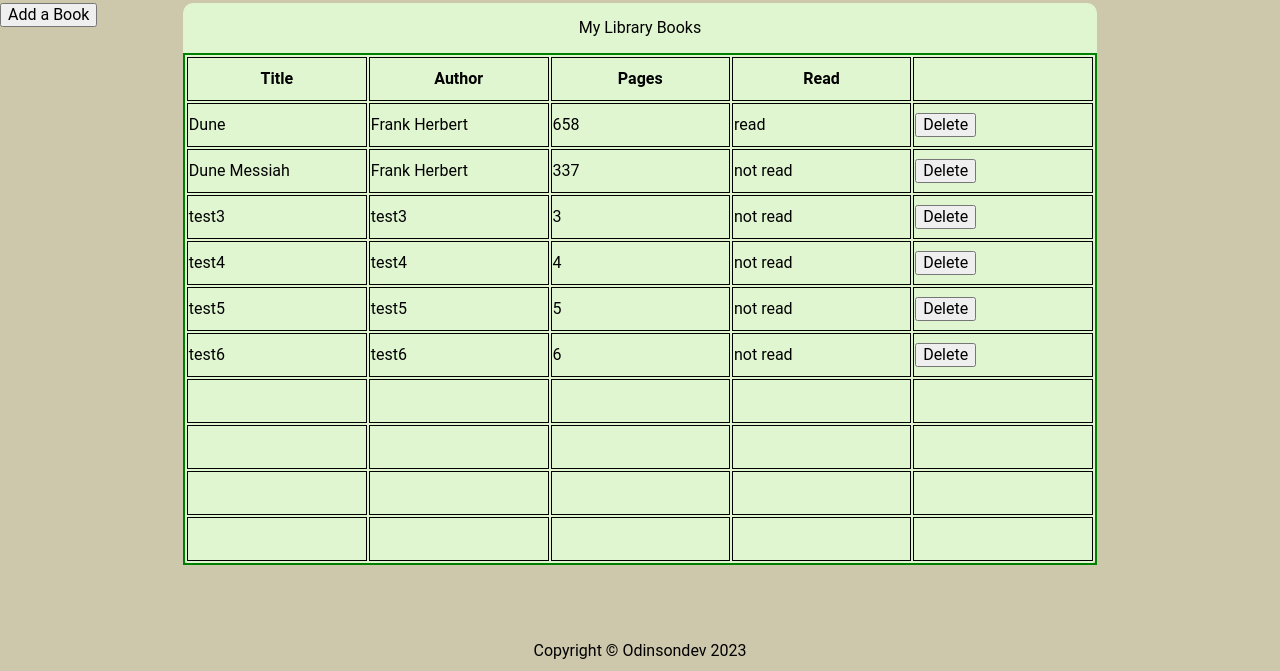
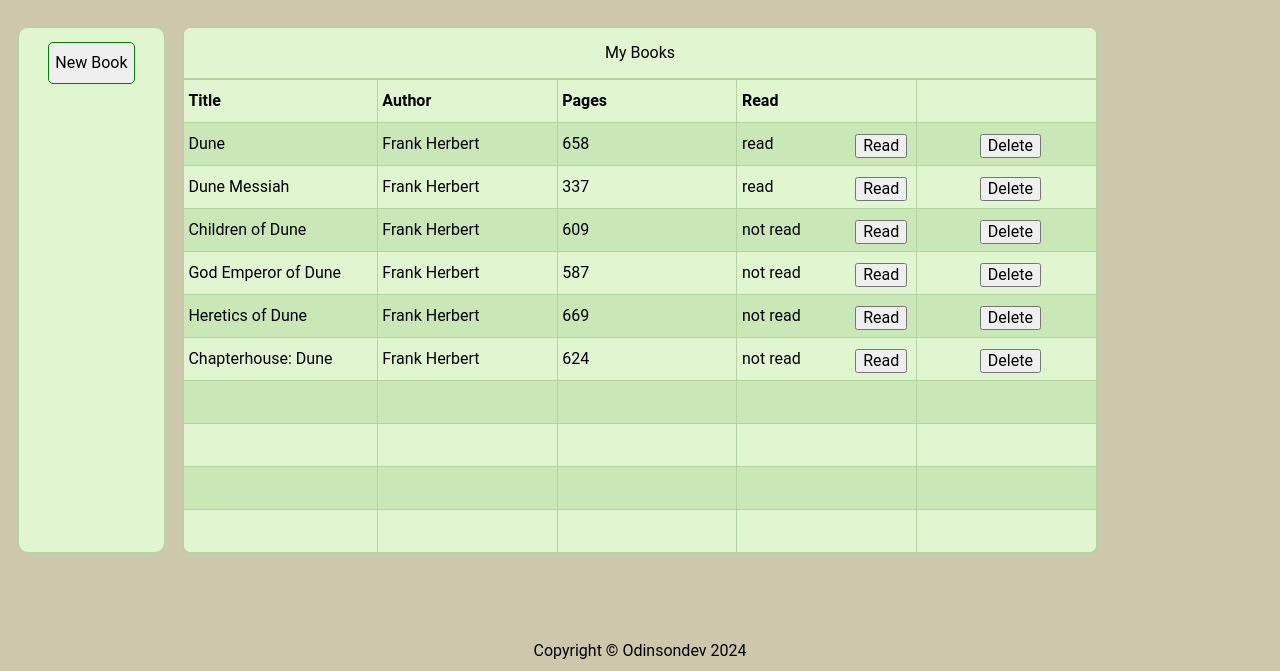
Before and after one commit to Odinsondev/project8-library, a plain HTML site: page index.html in a window 1280 px wide. Shown: the part 129-800 px from the top of the page. Drawn offline with Linux system fonts and the light colour scheme; a web font is replaced by a local one.

Commit message:
Feat: add 'read' toggle button
Style: add style to page

```diff
--- a/index.html
+++ b/index.html
@@ -6,15 +6,18 @@
   <title>Library</title>
   <meta charset="UTF-8">
   <meta name="viewport" content="width=device-width, initial-scale=1.0">
+  <link rel="stylesheet" href="https://fonts.googleapis.com/css2?family=Protest+Guerrilla&display=swap">
   <link rel="stylesheet" href="./normalize.css">
   <link rel="stylesheet" href="./style.css">
 </head>
 
 <body>
-  <header></header>
+  <header>
+    <p class="main-title">The Library</p>
+  </header>
 
   <div class="content1">
-    <button type="button" id="addBook">Add a Book</button>
+    <button type="button" id="addBook">New Book</button>
   </div>
   <div class="content2">
     <dialog id="modal">
@@ -46,7 +49,7 @@
   <div class="content3">
     <table>
       <caption>
-        <p>My Library Books</p>
+        <p class="title">My Books</p>
       </caption>
       <thead>
         <tr>
@@ -65,8 +68,6 @@
           <td id="cell04"></td>
           <td id="cell05"></td>
         </tr>
-      </tbody>
-      <tbody>
         <tr>
           <td id="cell11"></td>
           <td id="cell12"></td>
@@ -74,8 +75,6 @@
           <td id="cell14"></td>
           <td id="cell15"></td>
         </tr>
-      </tbody>
-      <tbody>
         <tr>
           <td id="cell21"></td>
           <td id="cell22"></td>
@@ -83,8 +82,6 @@
           <td id="cell24"></td>
           <td id="cell25"></td>
         </tr>
-      </tbody>
-      <tbody>
         <tr>
           <td id="cell31"></td>
           <td id="cell32"></td>
@@ -92,8 +89,6 @@
           <td id="cell34"></td>
           <td id="cell35"></td>
         </tr>
-      </tbody>
-      <tbody>
         <tr>
           <td id="cell41"></td>
           <td id="cell42"></td>
@@ -101,8 +96,6 @@
           <td id="cell44"></td>
           <td id="cell45"></td>
         </tr>
-      </tbody>
-      <tbody>
         <tr>
           <td id="cell51"></td>
           <td id="cell52"></td>
@@ -110,8 +103,6 @@
           <td id="cell54"></td>
           <td id="cell55"></td>
         </tr>
-      </tbody>
-      <tbody>
         <tr>
           <td id="cell61"></td>
           <td id="cell62"></td>
@@ -119,8 +110,6 @@
           <td id="cell64"></td>
           <td id="cell65"></td>
         </tr>
-      </tbody>
-      <tbody>
         <tr>
           <td id="cell71"></td>
           <td id="cell72"></td>
@@ -128,8 +117,6 @@
           <td id="cell74"></td>
           <td id="cell75"></td>
         </tr>
-      </tbody>
-      <tbody>
         <tr>
           <td id="cell81"></td>
           <td id="cell82"></td>
@@ -137,8 +124,6 @@
           <td id="cell84"></td>
           <td id="cell85"></td>
         </tr>
-      </tbody>
-      <tbody>
         <tr>
           <td id="cell91"></td>
           <td id="cell92"></td>
@@ -151,7 +136,7 @@
   </div>
 
   <footer>
-    <p>Copyright &copy; Odinsondev 2023</p>
+    <p>Copyright &copy; Odinsondev 2024</p>
   </footer>
 
   <script src="./javascript.js"></script>
--- a/javascript.js
+++ b/javascript.js
@@ -6,27 +6,32 @@ function Book(title, author, pages, read) {   //object constructor for Book
   this.read = read;
 }
 
+Book.prototype.toggleRead = function() {   //function to toggle read status
+  if (this.read === "read") {
+    this.read = "not read"
+  } else if (this.read === "not read") {
+    this.read = "read"
+  } else {}
+  addBookToLibrary();   //to update the list
+}
+
 const dune = new Book("Dune", "Frank Herbert", 658, "read");
-const duneMessiah = new Book("Dune Messiah", "Frank Herbert", 337, "not read");
+const duneMessiah = new Book("Dune Messiah", "Frank Herbert", 337, "read");
+const childrenOfDune = new Book("Children of Dune", "Frank Herbert", 609, "not read");
+const godEmperorOfDune = new Book("God Emperor of Dune", "Frank Herbert", 587, "not read");
+const theHereticsOfDune = new Book("Heretics of Dune", "Frank Herbert", 669, "not read");
+const chapterhouseDune = new Book("Chapterhouse: Dune", "Frank Herbert", 624, "not read");
 
-/////////////////////
-const test3 = new Book("test3", "test3", 3, "not read");
-const test4 = new Book("test4", "test4", 4, "not read");
-const test5 = new Book("test5", "test5", 5, "not read");
-const test6 = new Book("test6", "test6", 6, "not read");
-//////////////////
 
 const myLibrary = [];
 
 myLibrary.push(dune);
 myLibrary.push(duneMessiah);
+myLibrary.push(childrenOfDune);
+myLibrary.push(godEmperorOfDune);
+myLibrary.push(theHereticsOfDune);
+myLibrary.push(chapterhouseDune);
 
-////////////////////////
-myLibrary.push(test3);
-myLibrary.push(test4);
-myLibrary.push(test5);
-myLibrary.push(test6);
-////////////////////////////
 
 console.log(myLibrary);
 
@@ -108,11 +113,24 @@ function addBookToLibrary() {   //display Array objects on page
     if (deleteButtonTest === null) {   //testing if button already exists before creating new button
       let newButton = document.createElement('button');
       newButton.textContent = "Delete";
+      newButton.setAttribute('class', 'delete-button');
       newButton.setAttribute('id', `button${i}`);
       cell5.appendChild(newButton);
     } else {}
+
+
+    const readButtonTest = document.getElementById(`read${i}`);   //to test if element exists
+
+    if (readButtonTest === null) {   //testing if button already exists before creating new button
+      let newButton2 = document.createElement('button');
+      newButton2.textContent = "Read";
+      newButton2.setAttribute('class', 'read-button');
+      newButton2.setAttribute('id', `read${i}`);
+      cell4.appendChild(newButton2);
+    } else {}
   }
   deleteBook();   //rerun so new 'delete' buttons would function
+  readBook();
 }
 addBookToLibrary();
 
@@ -129,6 +147,21 @@ function deleteBook() {
 
       console.log(myLibrary);
       console.log(myLibrary.length);
+
+      addBookToLibrary();
+    }
+  }
+}
+
+
+function readBook() {
+
+  for (let i = 0; i <= myLibrary.length - 1; i++) {
+    const readButton = document.getElementById(`read${i}`);
+    readButton.addEventListener('click', readBookId);
+
+    function readBookId() {
+      myLibrary[i].toggleRead();
 
       addBookToLibrary();
     }
@@ -158,4 +191,7 @@ function clearCells() {
   }
 }
 
-//delete button still executing twice in certain situations!!!!!!!!!!!!!!!!!!!
+/* console.log(dune.read);
+dune.toggleRead();
+console.log(dune.read);
+ */
--- a/style.css
+++ b/style.css
@@ -40,13 +40,41 @@ body {
 }
 
 header {
+  display: flex;
+  justify-content: center;
+  align-items: center;
+
   grid-column: 1 / 4;
   grid-row: 1 / 2;
 }
 
+.main-title {
+  font-size: 4rem;
+  margin: 1rem;
+  color: rgb(51, 134, 51);
+  justify-self: center;
+  font-family: "Protest Guerrilla";
+}
+
 .content1 {
+  display: flex;
+  justify-content: center;
+
   grid-column: 1 / 2;
   grid-row: 2 / 3;
+
+  background-color: var(--background2);
+  border: 1px solid rgb(179, 212, 161);
+  border-radius: 10px;
+  margin: 0 10% 0 10%;
+}
+
+#addBook {
+  margin-top: 10%;
+  height: 8%;
+  border: 1px solid green;
+  border-radius: 5px;
+
 }
 
 .content2 {
@@ -69,24 +97,74 @@ li {
 }
 
 .content3 {
+  display: grid;
+
   grid-column: 2 / 3;
   grid-row: 2 / 3;
 
   background-color: var(--background2);
-  border-radius: 10px;
+/*   border: 2px solid rgb(179, 212, 161);
+ */  border-radius: 10px;
+}
+
+caption {
+  border: 1px solid rgb(179, 212, 161);
 }
 
 table {
-  border: 2px solid green;
+  border-collapse: collapse;
 }
 
 th,
 td {
-  height: 40px;
-  width: 180px;
-  border: 1px solid black;
+  height: 5vh;
+  width: 10%;
+  border: 1px solid rgb(179, 212, 161);
+  padding-left: 0.5%;
+  text-align: left;
 }
 
+tbody tr:nth-child(odd) {
+  background-color: rgb(201, 231, 183);
+}
+
+#cell04,
+#cell14,
+#cell24,
+#cell34,
+#cell44,
+#cell54,
+#cell64,
+#cell74,
+#cell84,
+#cell94 {
+  position: relative;
+}
+
+.delete-button {
+  position: absolute;
+  top: 25%;
+  left: 35%;
+}
+
+#cell05,
+#cell15,
+#cell25,
+#cell35,
+#cell45,
+#cell55,
+#cell65,
+#cell75,
+#cell85,
+#cell95 {
+  position: relative;
+}
+
+.read-button {
+  position: absolute;
+  top: 25%;
+  right: 5%;
+}
 
 footer {
   grid-column: 1 / 4;
```
